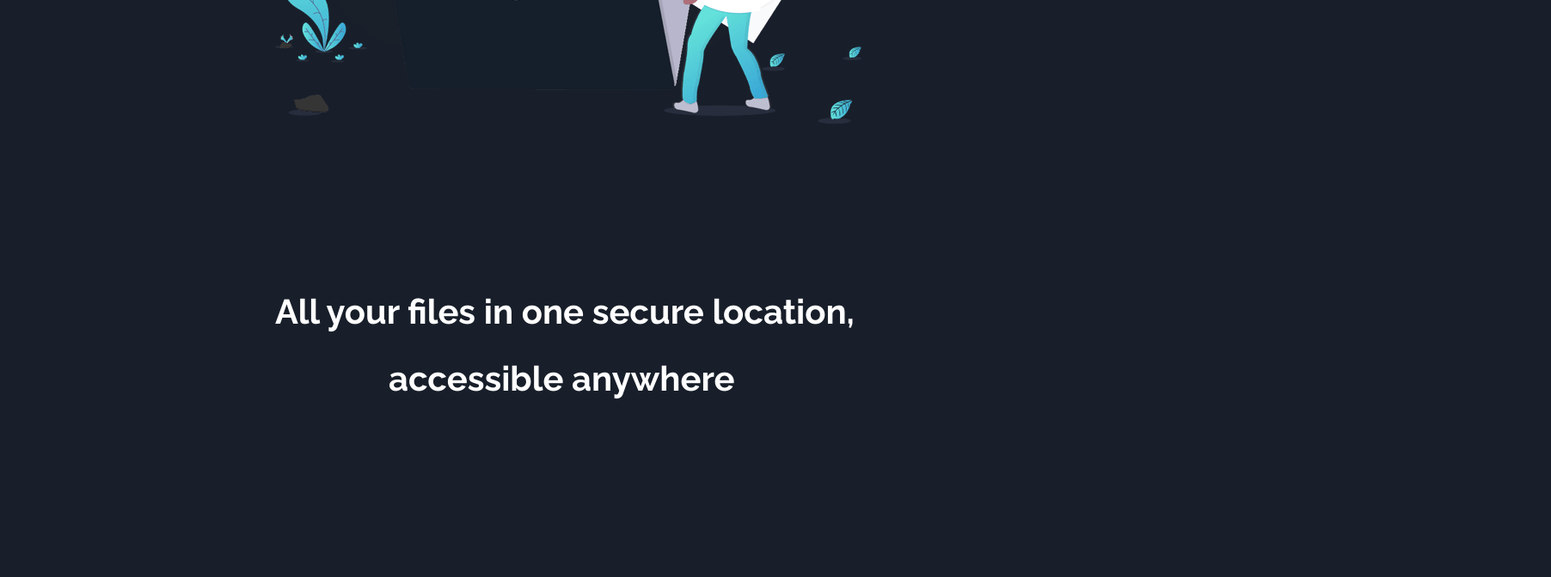
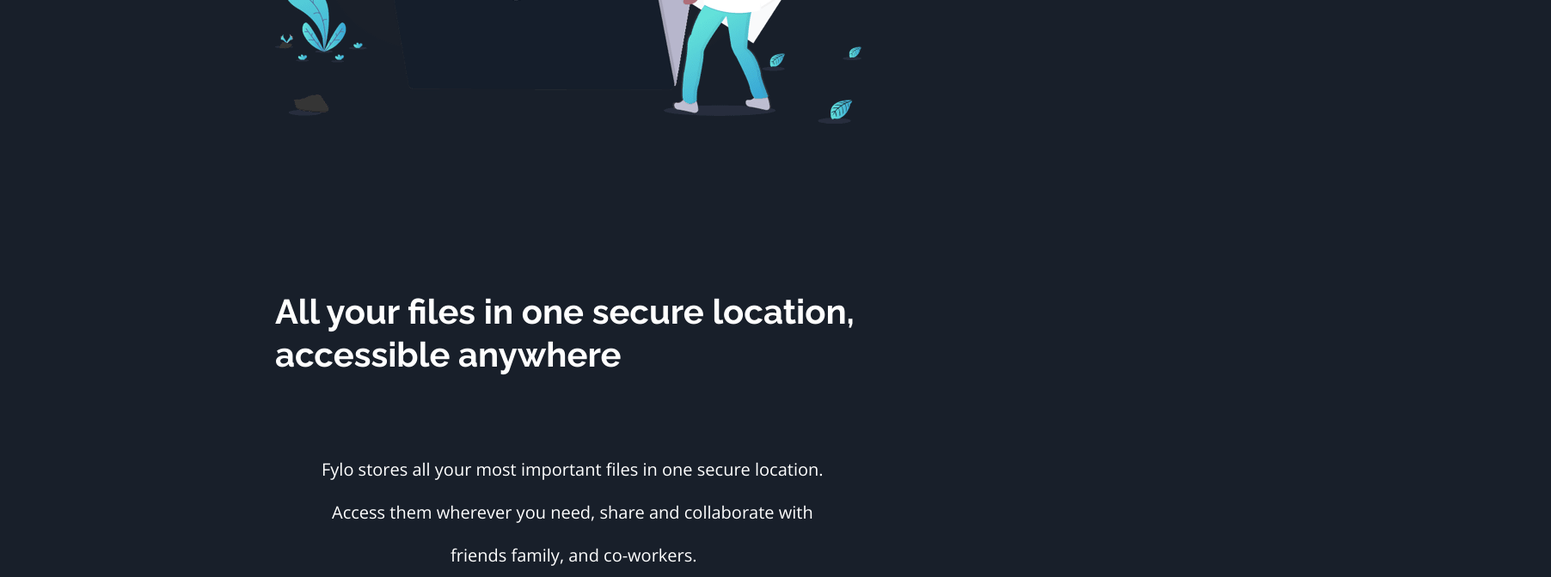
Before and after one commit to oxblixxx/fylo-dark-theme, a React (Create React App) app in the folder fylo-dark-theme/: page / in a window 1280 px wide. Shown: the part 662-1334 px from the top of the page at 86% size, 1804 px wide, since content can reach past the window. Before the commit the page ends 1128 px from the top, so only its background shows below. Built offline with nearby package versions, Linux system fonts and the light colour scheme.

Commit message:
edited securelocation js && added Fylo

```diff
--- a/fylo-dark-theme/src/App.js
+++ b/fylo-dark-theme/src/App.js
@@ -1,18 +1,22 @@
 import './App.css'
-import Accessible from './components/Accessible'
-import Fylostoredesc from './components/Fylostoredesc'
+// import Accessible from './components/Accessible'
+import Fylo from './components/Fylo'
+// import Fylostoredesc from './components/Fylostoredesc'
 import Header from './components/Header'
 import Navimage from "./components/Navimage"
 import Securelocation from './components/Securelocation'
 
 function App() {
+  // const Fylo = [{"Fylo stores all your most important files in one secure location.\n Access them wherever you need, share and collaborate with\n friends family, and co-workers."}]
   return (
     <div className='container'>
       <Header />
       <Navimage />
-      <Securelocation />
-      <Accessible />
-      <Fylostoredesc text = {"Fylo stores all your most important files in one secure location.\n Access them wherever you need, share and collaborate with\n friends family, and co-workers."}/>
+      <Securelocation />s
+      {/* <Accessible /> */}
+      {/* <Fylostoredesc text = {FYLO}/> */}
+      <Fylo />
+
     </div>
   )
 }
--- a/fylo-dark-theme/src/components/Accessible.js
+++ /dev/null
@@ -1,11 +0,0 @@
-import './Securelocation.css'
-
-function Accessible (){
-    return(
-        <section className="accessible-text text-white">
-            <p>accessible anywhere</p>
-        </section>
-    )
-}
-
-export default Accessible;
--- /dev/null
+++ b/fylo-dark-theme/src/components/Fylo.css
@@ -0,0 +1,19 @@
+.fyloStoresDesc{
+    position: relative;
+    line-height: 50px;
+    top: 53em;
+    font-family: var(--sans);
+    left: 18.7em;
+    font-size: 20px;
+    font-weight: 500;
+}
+
+.accessThem{
+    position: relative;
+    left: 12px;
+}
+
+.friendsFamily{
+    position: relative;
+    left: 150px;
+}
--- /dev/null
+++ b/fylo-dark-theme/src/components/Fylo.js
@@ -0,0 +1,14 @@
+import './Fylo.css'
+
+function Fylo(){
+    return(
+        <section className="fyloStoresDesc text-white ">
+            <p className="fyloStores">Fylo stores all your most important files in one secure location.</p>
+            <p className="accessThem">Access them wherever you need, share and collaborate with</p>
+            <p className="friendsFamily">friends family, and co-workers.</p>
+        </section>
+    )
+}
+
+
+export default Fylo;
--- a/fylo-dark-theme/src/components/Fylostoredesc.js
+++ /dev/null
@@ -1,9 +0,0 @@
-function Fylostoredesc(props){
-    const text = props.text
-    const newText = text.split('\n').map( str => <p>{str}</p>)
-    return(
-       newText
-    )
-}
-
-export default Fylostoredesc;
--- a/fylo-dark-theme/src/components/Securelocation.css
+++ b/fylo-dark-theme/src/components/Securelocation.css
@@ -1,4 +1,4 @@
-.Secure-location-text{
+.secureLocationDesc{
     position: relative;
     line-height: 50px;
     top: 25em;
@@ -7,13 +7,7 @@
     font-size: 40px;
 }
 
-.accessible-text{
+.accessible{
     position: relative;
-    line-height: 50px;
-    top: 25.7em;
-    font-family: var(--raleway);
-    left: 11.3em;
-    font-size: 40px;
-
-
+    left: 0px;
 }
--- a/fylo-dark-theme/src/components/Securelocation.js
+++ b/fylo-dark-theme/src/components/Securelocation.js
@@ -2,11 +2,10 @@
 
 function Securelocation(){
     return(
-        <div className='Secure-location-text text-white'>
-            <p>
-            All your files in one secure location,
-            </p>
-        </div>
+        <section className='secureLocationDesc text-white'>
+            <p className="secureLocation"> All your files in one secure location,</p>
+            <p className="accessible">accessible anywhere</p>
+        </section>
     )
 }
 
```
